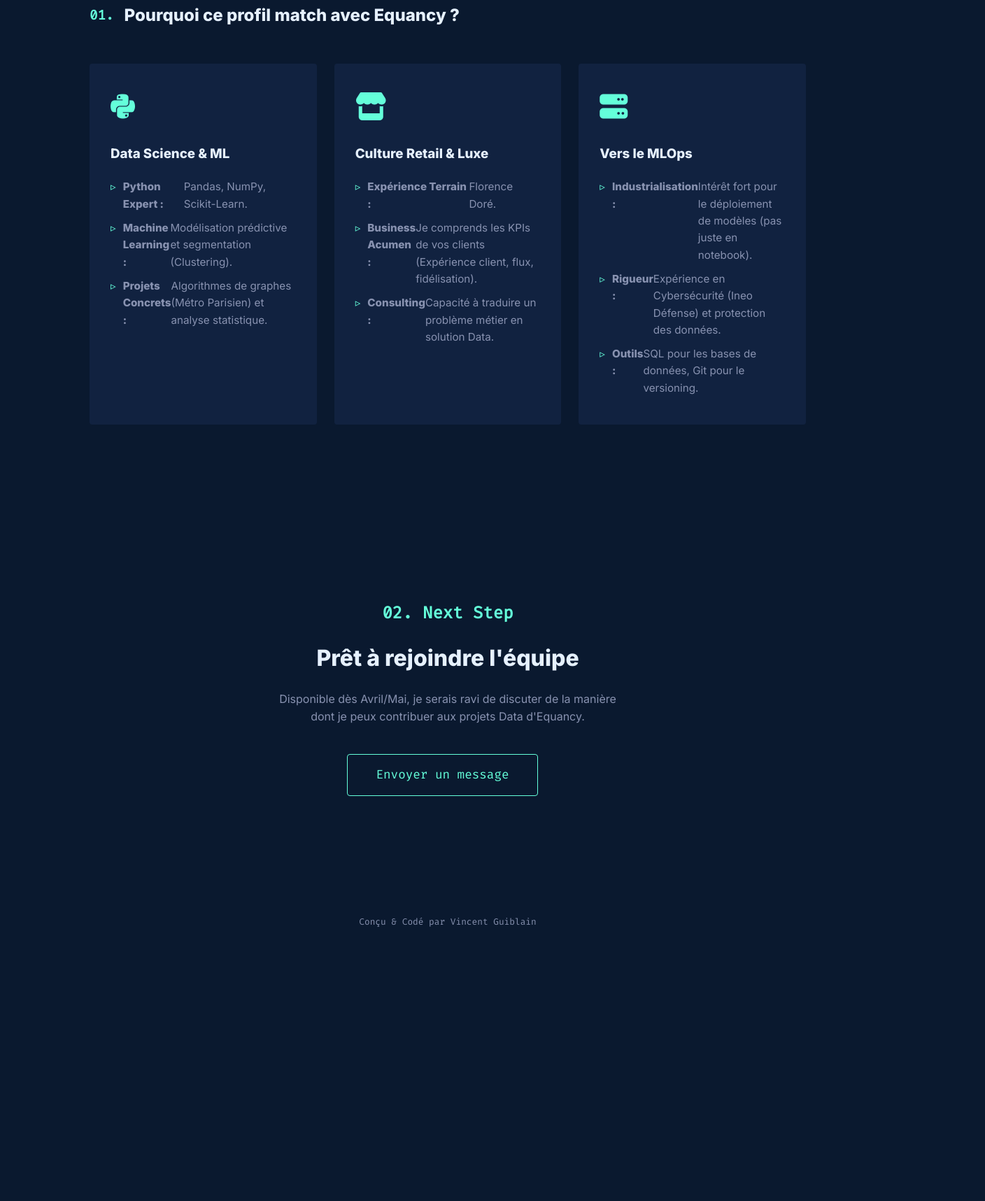
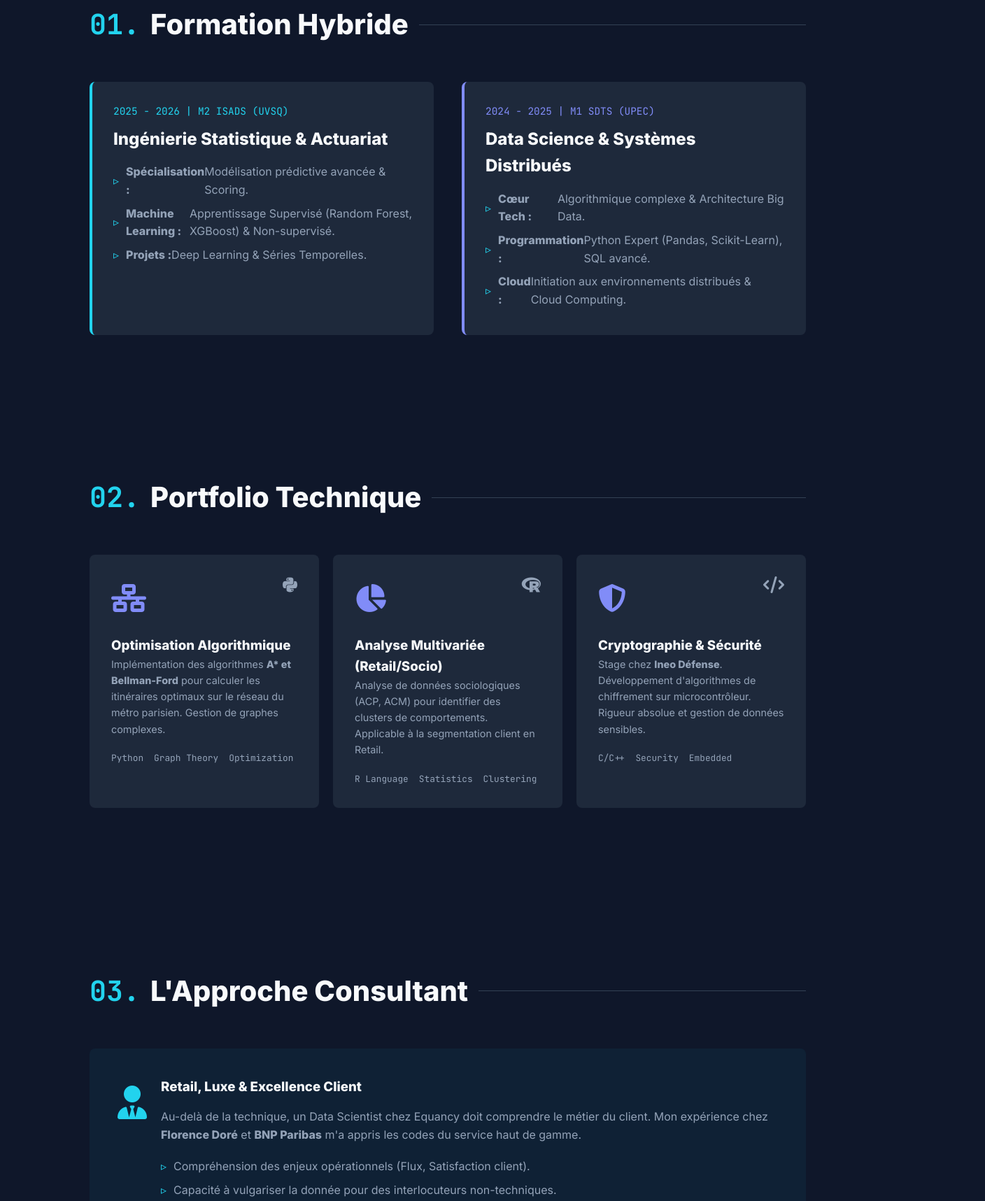
Before and after one commit to uvsq22103456/candidature-vincent-equancy, a plain HTML site: page index.html in a window 1280 px wide. Shown: the part 897-2614 px from the top of the page at 70% size, 1408 px wide, since content can reach past the window. Before the commit the page ends 2245 px from the top, so only its background shows below. Drawn offline with Linux system fonts and the light colour scheme.

Commit message:
Update index.html

```diff
--- a/index.html
+++ b/index.html
@@ -3,19 +3,20 @@
 <head>
     <meta charset="UTF-8">
     <meta name="viewport" content="width=device-width, initial-scale=1.0">
-    <title>Vincent Guiblain | Data Scientist Junior</title>
+    <title>Vincent Guiblain | Data Scientist Consultant</title>
 
-    <link href="https://fonts.googleapis.com/css2?family=Inter:wght@300;400;600;800&family=Fira+Code&display=swap" rel="stylesheet">
+    <link href="https://fonts.googleapis.com/css2?family=Inter:wght@300;400;600;800&family=JetBrains+Mono:wght@400;700&display=swap" rel="stylesheet">
     <link rel="stylesheet" href="https://cdnjs.cloudflare.com/ajax/libs/font-awesome/6.4.0/css/all.min.css">
 
     <style>
-        /* --- DESIGN SYSTEM "TECH CONSULTING" --- */
+        /* --- DESIGN SYSTEM "DATA CONSULTING" --- */
         :root {
-            --bg-color: #0a192f;
-            --tech-cyan: #64ffda; /* La couleur "Tech" par excellence */
-            --text-primary: #ccd6f6;
-            --text-secondary: #8892b0;
-            --card-bg: #112240;
+            --bg-dark: #0f172a;       /* Bleu nuit très profond */
+            --bg-card: #1e293b;       /* Bleu gris pour les cartes */
+            --accent-cyan: #22d3ee;   /* Cyan électrique (Data) */
+            --accent-purple: #818cf8; /* Violet (Intelligence Artificielle) */
+            --text-light: #f8fafc;
+            --text-dim: #94a3b8;
         }
 
         * { margin: 0; padding: 0; box-sizing: border-box; }
@@ -23,13 +24,21 @@
 
         body {
             font-family: 'Inter', sans-serif;
-            background-color: var(--bg-color);
-            color: var(--text-primary);
+            background-color: var(--bg-dark);
+            color: var(--text-light);
             line-height: 1.6;
+            overflow-x: hidden;
         }
 
-        h1, h2, h3 { font-weight: 800; color: #e6f1ff; }
-        .mono { font-family: 'Fira Code', monospace; color: var(--tech-cyan); }
+        h1, h2, h3 { font-family: 'Inter', sans-serif; font-weight: 800; }
+        .mono { font-family: 'JetBrains Mono', monospace; }
+
+        .highlight { color: var(--accent-cyan); }
+        .gradient-text {
+            background: linear-gradient(90deg, var(--accent-cyan), var(--accent-purple));
+            -webkit-background-clip: text;
+            -webkit-text-fill-color: transparent;
+        }
 
         /* --- NAVBAR --- */
         .navbar {
@@ -39,103 +48,142 @@
             padding: 20px 50px;
             position: fixed;
             width: 100%;
-            background: rgba(10, 25, 47, 0.95);
+            background: rgba(15, 23, 42, 0.95);
             backdrop-filter: blur(10px);
             z-index: 100;
-            border-bottom: 1px solid rgba(100, 255, 218, 0.1);
+            border-bottom: 1px solid rgba(34, 211, 238, 0.1);
         }
 
-        .logo { font-size: 1.2rem; font-weight: bold; }
+        .logo { font-size: 1.1rem; font-weight: 700; letter-spacing: -0.5px; }
 
         /* --- HERO SECTION --- */
         .hero {
-            height: 100vh;
+            min-height: 100vh;
             display: flex;
             align-items: center;
             padding: 0 10%;
             position: relative;
         }
 
-        .hero h1 { font-size: 4rem; line-height: 1.1; margin-bottom: 20px; }
-        .hero p { max-width: 600px; font-size: 1.2rem; color: var(--text-secondary); margin-bottom: 30px; }
-
-        .btn-tech {
-            padding: 12px 25px;
-            border: 1px solid var(--tech-cyan);
-            color: var(--tech-cyan);
-            border-radius: 4px;
-            text-decoration: none;
-            font-family: 'Fira Code', monospace;
-            font-size: 0.9rem;
-            transition: all 0.3s;
-            display: inline-flex;
-            align-items: center;
-            margin-right: 15px;
+        /* Effet de fond "Matrix" subtil */
+        .hero::before {
+            content: '';
+            position: absolute;
+            top: -20%; right: -10%;
+            width: 600px; height: 600px;
+            background: radial-gradient(circle, rgba(34,211,238,0.1) 0%, rgba(15,23,42,0) 70%);
+            border-radius: 50%;
+            z-index: -1;
         }
 
-        .btn-tech:hover {
-            background: rgba(100, 255, 218, 0.1);
-            transform: translateY(-2px);
+        .hero-content { max-width: 800px; }
+
+        .hero h1 { font-size: 4.5rem; line-height: 1.1; margin-bottom: 25px; letter-spacing: -2px; }
+        .hero p { font-size: 1.25rem; color: var(--text-dim); margin-bottom: 40px; max-width: 600px; }
+
+        .tag {
+            background: rgba(34, 211, 238, 0.1);
+            color: var(--accent-cyan);
+            padding: 5px 12px;
+            border-radius: 4px;
+            font-size: 0.8rem;
+            margin-bottom: 20px;
+            display: inline-block;
         }
 
-        /* --- SECTION COMPÉTENCES --- */
-        .section { padding: 100px 10%; }
+        /* Boutons Tech */
+        .btn-group { display: flex; gap: 20px; }
 
-        .grid-cards {
-            display: grid;
-            grid-template-columns: repeat(auto-fit, minmax(300px, 1fr));
-            gap: 25px;
-            margin-top: 50px;
-        }
-
-        .tech-card {
-            background: var(--card-bg);
-            padding: 30px;
+        .btn-primary {
+            padding: 15px 35px;
+            background: transparent;
+            border: 1px solid var(--accent-cyan);
+            color: var(--accent-cyan);
+            font-family: 'JetBrains Mono', monospace;
+            text-decoration: none;
             border-radius: 4px;
-            transition: transform 0.3s;
+            transition: all 0.3s;
             position: relative;
             overflow: hidden;
         }
 
-        .tech-card:hover { transform: translateY(-7px); }
+        .btn-primary:hover {
+            background: rgba(34, 211, 238, 0.1);
+            box-shadow: 0 0 20px rgba(34, 211, 238, 0.2);
+        }
 
-        /* Petite ligne cyan au survol */
-        .tech-card::after {
-            content: '';
-            position: absolute;
-            top: 0; left: 0; width: 0; height: 3px;
-            background: var(--tech-cyan);
-            transition: width 0.3s;
+        /* --- SECTION FORMATION (Double Diplôme) --- */
+        .section { padding: 100px 10%; }
+        .section-title { font-size: 2.5rem; margin-bottom: 50px; display: flex; align-items: center; gap: 15px; }
+        .line { height: 1px; background: #334155; flex-grow: 1; }
+
+        .formation-grid {
+            display: grid;
+            grid-template-columns: 1fr 1fr;
+            gap: 40px;
         }
-        .tech-card:hover::after { width: 100%; }
 
-        .icon-box { font-size: 2.5rem; color: var(--tech-cyan); margin-bottom: 20px; }
+        .formation-card {
+            background: var(--bg-card);
+            padding: 30px;
+            border-radius: 8px;
+            border-left: 4px solid var(--accent-cyan);
+        }
 
-        .tech-list li {
+        .formation-year { font-size: 0.9rem; color: var(--accent-cyan); margin-bottom: 10px; }
+        .formation-title { font-size: 1.5rem; margin-bottom: 15px; }
+        .formation-list li {
             list-style: none;
-            margin-bottom: 10px;
-            font-size: 0.95rem;
-            color: var(--text-secondary);
+            margin-bottom: 8px;
+            color: var(--text-dim);
             display: flex;
+            align-items: center;
         }
-        .tech-list li::before {
+        .formation-list li::before {
             content: "▹";
-            color: var(--tech-cyan);
+            color: var(--accent-cyan);
             margin-right: 10px;
         }
 
-        /* --- CONTACT --- */
-        .contact-box {
-            text-align: center;
-            max-width: 600px;
-            margin: 0 auto;
-            padding: 50px;
+        /* --- SECTION PROJETS (TECH) --- */
+        .project-card {
+            background: var(--bg-card);
+            padding: 30px;
+            border-radius: 8px;
+            margin-bottom: 30px;
+            transition: transform 0.3s;
+            border: 1px solid transparent;
         }
 
-        @media (max-width: 768px) {
-            .hero h1 { font-size: 2.5rem; }
+        .project-card:hover {
+            transform: translateY(-5px);
+            border-color: rgba(34, 211, 238, 0.3);
+        }
+
+        .project-header { display: flex; justify-content: space-between; align-items: flex-start; margin-bottom: 20px; }
+        .folder-icon { font-size: 2.5rem; color: var(--accent-purple); }
+        .tech-stack { display: flex; gap: 15px; font-size: 0.8rem; color: var(--text-dim); font-family: 'JetBrains Mono', monospace; margin-top: 20px; }
+
+        /* --- SECTION EXPERIENCE (CONSULTING) --- */
+        .exp-box {
+            border-left: 2px solid #334155;
+            padding-left: 30px;
+            position: relative;
+        }
+        .exp-box::before {
+            content: '';
+            position: absolute;
+            left: -6px; top: 0;
+            width: 10px; height: 10px;
+            background: var(--accent-cyan);
+            border-radius: 50%;
+        }
+
+        /* --- RESPONSIVE --- */
+        @media (max-width: 900px) {
+            .hero h1 { font-size: 3rem; }
+            .formation-grid { grid-template-columns: 1fr; }
             .navbar { padding: 20px; }
-            .grid-cards { grid-template-columns: 1fr; }
         }
     </style>
 </head>
@@ -143,86 +191,142 @@
 
     <nav class="navbar">
         <div class="logo mono">
-            <span style="color: var(--text-primary);">Vincent.</span><span style="color: var(--tech-cyan);">Data()</span>
+            <span style="color: var(--accent-cyan);">def</span> vincent_guiblain<span style="color: var(--accent-purple);">()</span>:
         </div>
-        <div class="mono" style="font-size: 0.8rem;">CANDIDATURE STAGE 2026</div>
+        <div class="mono" style="font-size: 0.8rem; color: var(--text-dim);">
+            STATUS: <span style="color: #4ade80;">AVAILABLE_APRIL_2026</span>
+        </div>
     </nav>
 
     <section class="hero">
-        <div>
-            <p class="mono">Bonjour, je m'appelle Vincent Guiblain</p>
-            <h1>Je transforme la donnée<br>en <span style="color: var(--tech-cyan);">valeur business.</span></h1>
+        <div class="hero-content">
+            <div class="tag mono">DATA SCIENTIST JUNIOR</div>
+            <h1>Ingénierie Statistique<br>& <span class="gradient-text">Machine Learning.</span></h1>
             <p>
-                Futur Ingénieur Data Scientist (ISADS).<br>
-                Je combine une expertise technique en <strong>Python & Machine Learning</strong> avec une compréhension terrain des enjeux <strong>Retail & Luxe</strong>.
+                Futur ingénieur <strong>ISADS</strong> avec un background solide en Data Science (M1 SDTS).
+                Je construis des modèles prédictifs robustes et je traduis la donnée complexe en stratégie business pour le Retail et le Luxe.
             </p>
-            <div style="margin-top: 40px;">
-                <a href="cv_vincent.pdf" target="_blank" class="btn-tech">
-                    <i class="fa-regular fa-file-code" style="margin-right: 10px;"></i> CV.pdf
+
+            <div class="btn-group">
+                <a href="cv_vincent.pdf" target="_blank" class="btn-primary">
+                    <i class="fa-regular fa-file-code"></i> TÉLÉCHARGER LE CV
                 </a>
-                <a href="mailto:vincent.guiblain@gmail.com" class="btn-tech">
-                    <i class="fa-solid fa-envelope" style="margin-right: 10px;"></i> Contact
+                <a href="mailto:vincent.guiblain@gmail.com" class="btn-primary" style="border-color: var(--accent-purple); color: var(--accent-purple);">
+                    <i class="fa-solid fa-envelope"></i> CONTACT
                 </a>
             </div>
         </div>
     </section>
 
     <section class="section">
-        <h2 style="display: flex; align-items: center;">
-            <span class="mono" style="font-size: 1.2rem; margin-right: 15px;">01.</span>
-            Pourquoi ce profil match avec Equancy ?
-        </h2>
+        <h2 class="section-title"><span class="mono highlight">01.</span> Formation Hybride <span class="line"></span></h2>
 
-        <div class="grid-cards">
-
-            <div class="tech-card">
-                <div class="icon-box"><i class="fa-brands fa-python"></i></div>
-                <h3>Data Science & ML</h3>
-                <ul class="tech-list" style="margin-top: 20px;">
-                    <li><strong>Python Expert :</strong> Pandas, NumPy, Scikit-Learn.</li>
-                    <li><strong>Machine Learning :</strong> Modélisation prédictive et segmentation (Clustering).</li>
-                    <li><strong>Projets Concrets :</strong> Algorithmes de graphes (Métro Parisien) et analyse statistique.</li>
+        <div class="formation-grid">
+            <div class="formation-card">
+                <div class="formation-year mono">2025 - 2026 | M2 ISADS (UVSQ)</div>
+                <h3 class="formation-title">Ingénierie Statistique & Actuariat</h3>
+                <ul class="formation-list">
+                    <li><strong>Spécialisation :</strong> Modélisation prédictive avancée & Scoring.</li>
+                    <li><strong>Machine Learning :</strong> Apprentissage Supervisé (Random Forest, XGBoost) & Non-supervisé.</li>
+                    <li><strong>Projets :</strong> Deep Learning & Séries Temporelles.</li>
                 </ul>
             </div>
 
-            <div class="tech-card">
-                <div class="icon-box"><i class="fa-solid fa-store"></i></div>
-                <h3>Culture Retail & Luxe</h3>
-                <ul class="tech-list" style="margin-top: 20px;">
-                    <li><strong>Expérience Terrain :</strong> Florence Doré.</li>
-                    <li><strong>Business Acumen :</strong> Je comprends les KPIs de vos clients (Expérience client, flux, fidélisation).</li>
-                    <li><strong>Consulting :</strong> Capacité à traduire un problème métier en solution Data.</li>
+            <div class="formation-card" style="border-color: var(--accent-purple);">
+                <div class="formation-year mono" style="color: var(--accent-purple);">2024 - 2025 | M1 SDTS (UPEC)</div>
+                <h3 class="formation-title">Data Science & Systèmes Distribués</h3>
+                <ul class="formation-list">
+                    <li><strong>Cœur Tech :</strong> Algorithmique complexe & Architecture Big Data.</li>
+                    <li><strong>Programmation :</strong> Python Expert (Pandas, Scikit-Learn), SQL avancé.</li>
+                    <li><strong>Cloud :</strong> Initiation aux environnements distribués & Cloud Computing.</li>
                 </ul>
             </div>
+        </div>
+    </section>
 
-            <div class="tech-card">
-                <div class="icon-box"><i class="fa-solid fa-server"></i></div>
-                <h3>Vers le MLOps</h3>
-                <ul class="tech-list" style="margin-top: 20px;">
-                    <li><strong>Industrialisation :</strong> Intérêt fort pour le déploiement de modèles (pas juste en notebook).</li>
-                    <li><strong>Rigueur :</strong> Expérience en Cybersécurité (Ineo Défense) et protection des données.</li>
-                    <li><strong>Outils :</strong> SQL pour les bases de données, Git pour le versioning.</li>
-                </ul>
+    <section class="section">
+        <h2 class="section-title"><span class="mono highlight">02.</span> Portfolio Technique <span class="line"></span></h2>
+
+        <div style="display: grid; grid-template-columns: repeat(auto-fit, minmax(300px, 1fr)); gap: 20px;">
+
+            <div class="project-card">
+                <div class="project-header">
+                    <div class="folder-icon"><i class="fa-solid fa-network-wired"></i></div>
+                    <i class="fa-brands fa-python" style="font-size: 1.5rem; color: var(--text-dim);"></i>
+                </div>
+                <h3>Optimisation Algorithmique</h3>
+                <p style="color: var(--text-dim); font-size: 0.9rem;">
+                    Implémentation des algorithmes <strong>A* et Bellman-Ford</strong> pour calculer les itinéraires optimaux sur le réseau du métro parisien. Gestion de graphes complexes.
+                </p>
+                <div class="tech-stack">
+                    <span>Python</span>
+                    <span>Graph Theory</span>
+                    <span>Optimization</span>
+                </div>
+            </div>
+
+            <div class="project-card">
+                <div class="project-header">
+                    <div class="folder-icon"><i class="fa-solid fa-chart-pie"></i></div>
+                    <i class="fa-brands fa-r-project" style="font-size: 1.5rem; color: var(--text-dim);"></i>
+                </div>
+                <h3>Analyse Multivariée (Retail/Socio)</h3>
+                <p style="color: var(--text-dim); font-size: 0.9rem;">
+                    Analyse de données sociologiques (ACP, ACM) pour identifier des clusters de comportements. Applicable à la segmentation client en Retail.
+                </p>
+                <div class="tech-stack">
+                    <span>R Language</span>
+                    <span>Statistics</span>
+                    <span>Clustering</span>
+                </div>
+            </div>
+
+            <div class="project-card">
+                <div class="project-header">
+                    <div class="folder-icon"><i class="fa-solid fa-shield-halved"></i></div>
+                    <i class="fa-solid fa-code" style="font-size: 1.5rem; color: var(--text-dim);"></i>
+                </div>
+                <h3>Cryptographie & Sécurité</h3>
+                <p style="color: var(--text-dim); font-size: 0.9rem;">
+                    Stage chez <strong>Ineo Défense</strong>. Développement d'algorithmes de chiffrement sur microcontrôleur. Rigueur absolue et gestion de données sensibles.
+                </p>
+                <div class="tech-stack">
+                    <span>C/C++</span>
+                    <span>Security</span>
+                    <span>Embedded</span>
+                </div>
             </div>
 
         </div>
     </section>
 
     <section class="section">
-        <div class="contact-box">
-            <h2 class="mono" style="color: var(--tech-cyan); margin-bottom: 20px;">02. Next Step</h2>
-            <h3 style="font-size: 2rem; margin-bottom: 20px;">Prêt à rejoindre l'équipe</h3>
-            <p style="color: var(--text-secondary); margin-bottom: 40px;">
-                Disponible dès Avril/Mai, je serais ravi de discuter de la manière dont je peux contribuer aux projets Data d'Equancy.
-            </p>
-            <a href="mailto:vincent.guiblain@gmail.com" class="btn-tech" style="padding: 15px 40px; font-size: 1.1rem;">
-                Envoyer un message
-            </a>
+        <h2 class="section-title"><span class="mono highlight">03.</span> L'Approche Consultant <span class="line"></span></h2>
+
+        <div style="background: rgba(34, 211, 238, 0.05); padding: 40px; border-radius: 8px;">
+            <div style="display: flex; gap: 20px; align-items: flex-start;">
+                <div style="font-size: 3rem; color: var(--accent-cyan);"><i class="fa-solid fa-user-tie"></i></div>
+                <div>
+                    <h3 style="margin-bottom: 15px;">Retail, Luxe & Excellence Client</h3>
+                    <p style="color: var(--text-dim); margin-bottom: 20px;">
+                        Au-delà de la technique, un Data Scientist chez Equancy doit comprendre le métier du client.
+                        Mon expérience chez <strong>Florence Doré</strong> et <strong>BNP Paribas</strong> m'a appris les codes du service haut de gamme.
+                    </p>
+                    <ul class="formation-list">
+                        <li>Compréhension des enjeux opérationnels (Flux, Satisfaction client).</li>
+                        <li>Capacité à vulgariser la donnée pour des interlocuteurs non-techniques.</li>
+                        <li>Adaptabilité et gestion du stress en environnement exigeant.</li>
+                    </ul>
+                </div>
+            </div>
         </div>
     </section>
 
-    <footer style="text-align: center; padding: 20px; font-family: 'Fira Code', monospace; font-size: 0.8rem; color: var(--text-secondary);">
-        <div>Conçu & Codé par Vincent Guiblain</div>
+    <footer style="text-align: center; padding: 40px; color: var(--text-dim); font-size: 0.8rem;" class="mono">
+        <div>Designed & Built by Vincent Guiblain</div>
+        <div style="margin-top: 10px;">
+            <a href="mailto:vincent.guiblain@gmail.com" style="color: var(--accent-cyan); text-decoration: none;">vincent.guiblain@gmail.com</a>
+        </div>
     </footer>
 
 </body>
```
